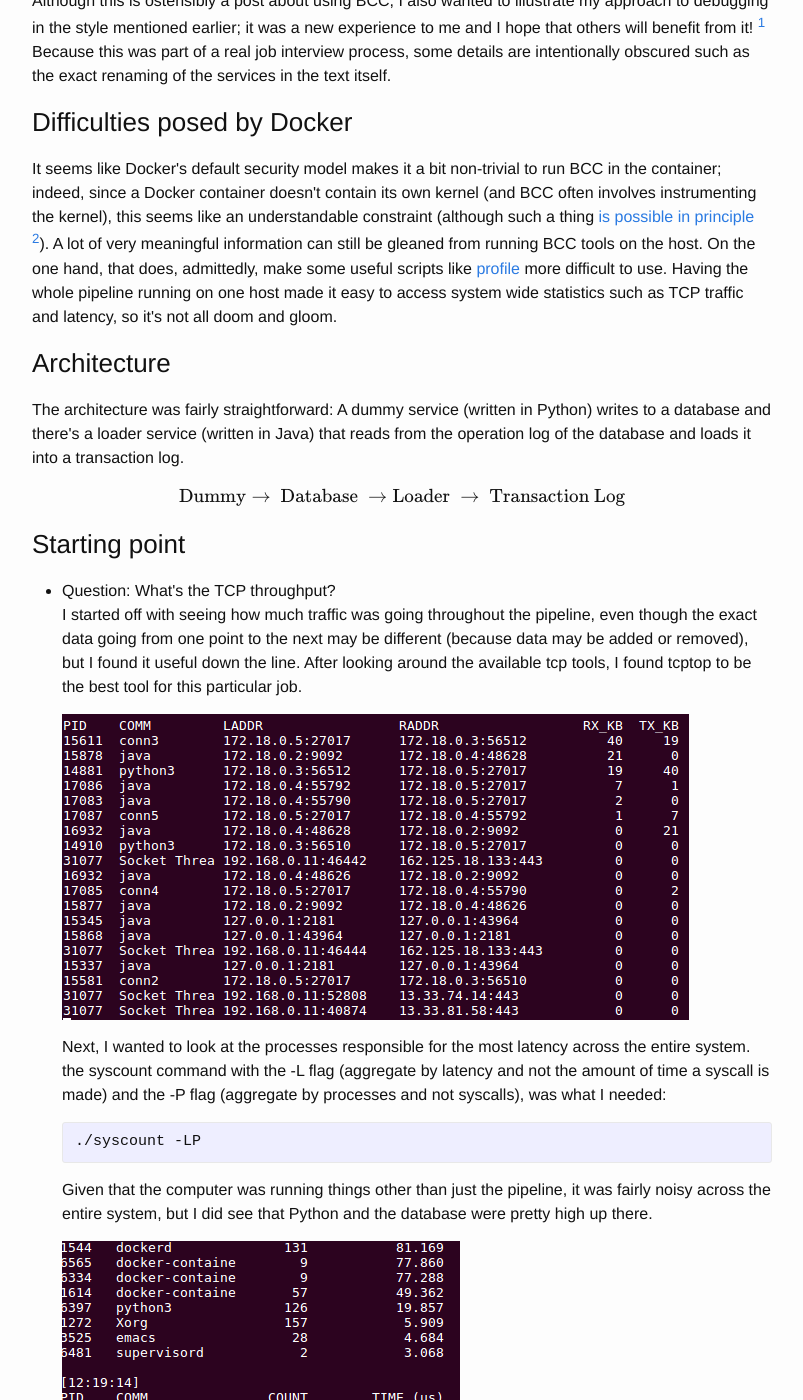
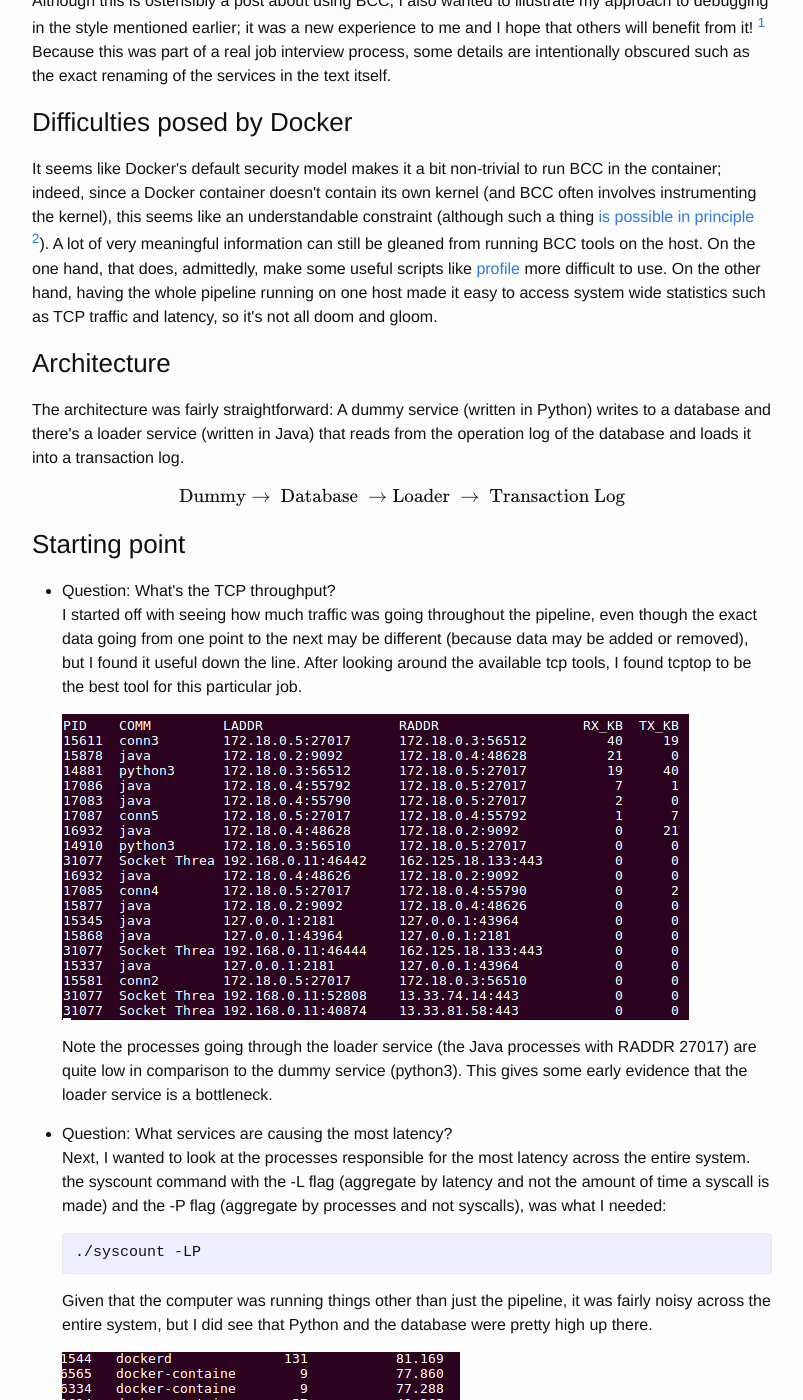
Before and after one commit to b-t-g/b-t-g.github.io, a Jekyll site: the page built from _posts/2018-04-09-bcc.html, in a window 1280 px wide and 1400 px high, scrolled down 547 px. Shown: the whole window, without its empty margins (238-1041 px from the left). Built offline with Jekyll 4.4.1, drawn with Linux system fonts in a browser that asks for light colours; formulas are drawn with MathJax 3.

Commit message:
Fix wording, add question

```diff
--- a/_posts/2018-04-09-bcc.html
+++ b/_posts/2018-04-09-bcc.html
@@ -38,7 +38,7 @@ will benefit from it! <sup><a id="fnr.1" class="footref" href="#fn.1">1</a></sup
 It seems like Docker's default security model makes it a bit non-trivial to run BCC in the container; indeed, since a Docker container doesn't contain its own
 kernel (and BCC often involves instrumenting the kernel), this seems like an understandable constraint (although such a thing <a href="http://dtrace.org/blogs/bmc/2012/06/07/dtrace-in-the-zone/">is possible in principle</a> <sup><a id="fnr.2" class="footref" href="#fn.2">2</a></sup>). A lot
 of very meaningful information can still be gleaned from running BCC tools on the host. On the one hand, that does, admittedly, make some useful scripts like <a href="https://github.com/iovisor/bcc/blob/master/tools/profile.py">profile</a> more difficult to use.
-Having the whole pipeline running on one host made it easy to access system wide statistics such as TCP traffic and latency, so it's not all doom and gloom.
+On the other hand, having the whole pipeline running on one host made it easy to access system wide statistics such as TCP traffic and latency, so it's not all doom and gloom.
 </p>
 </div>
 </div>
@@ -77,6 +77,15 @@ but I found it useful down the line. After looking around the available tcp tool
 </p>
 </div>
 
+<p>
+Note the processes going through the loader service (the Java processes with RADDR 27017) are quite low in comparison to the dummy service (python3). This gives some early evidence that the loader
+service is a bottleneck.
+</p>
+</div>
+</li>
+
+<li><a id="orgfde2fb1"></a>Question: What services are causing the most latency?<br />
+<div class="outline-text-4" id="text-orgfde2fb1">
 <p>
 Next, I wanted to look at the processes responsible for the most latency across the entire system. the syscount command with the -L flag (aggregate by latency and not the amount of time a
 syscall is made) and the -P flag (aggregate by processes and not syscalls), was what I needed:
```
